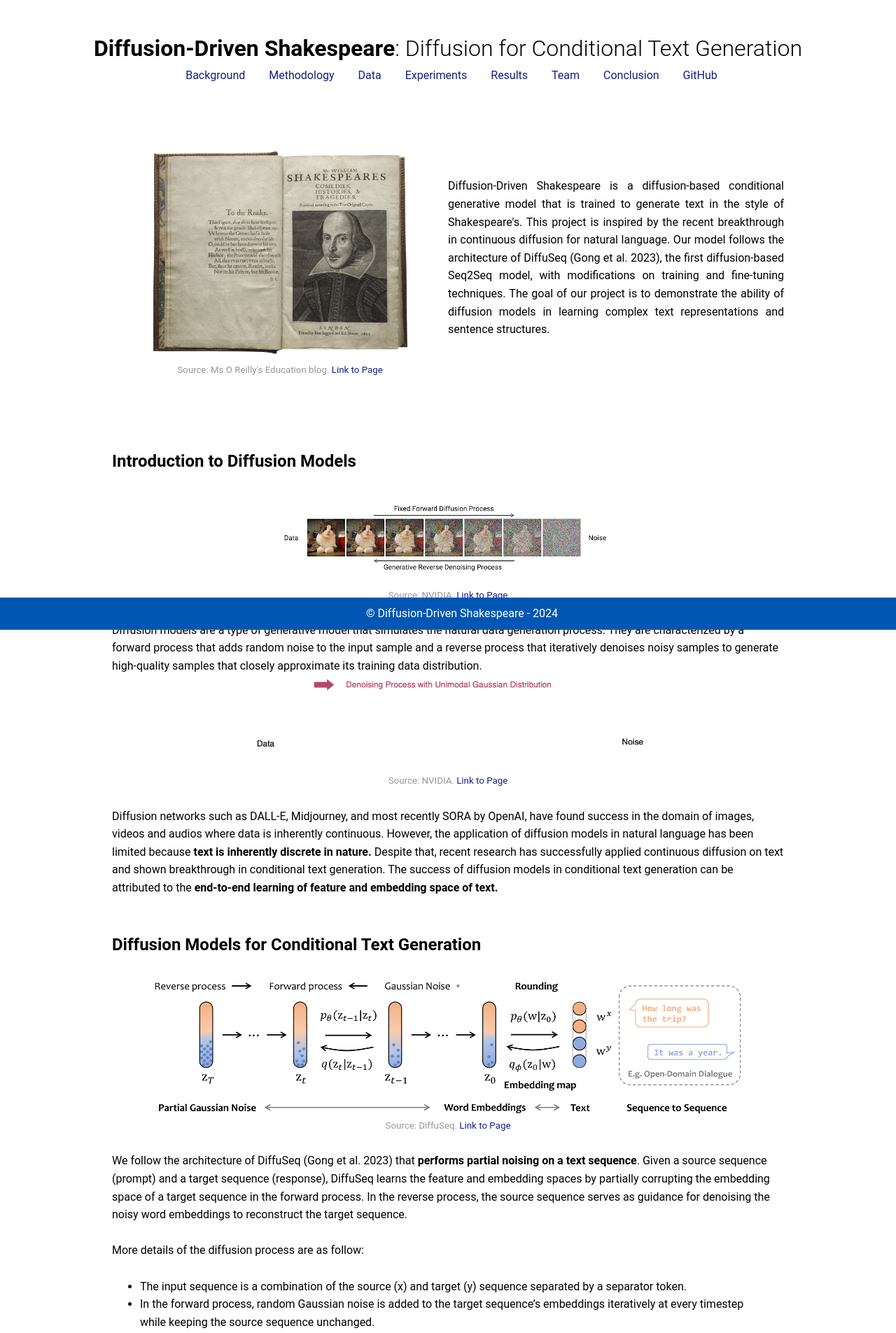
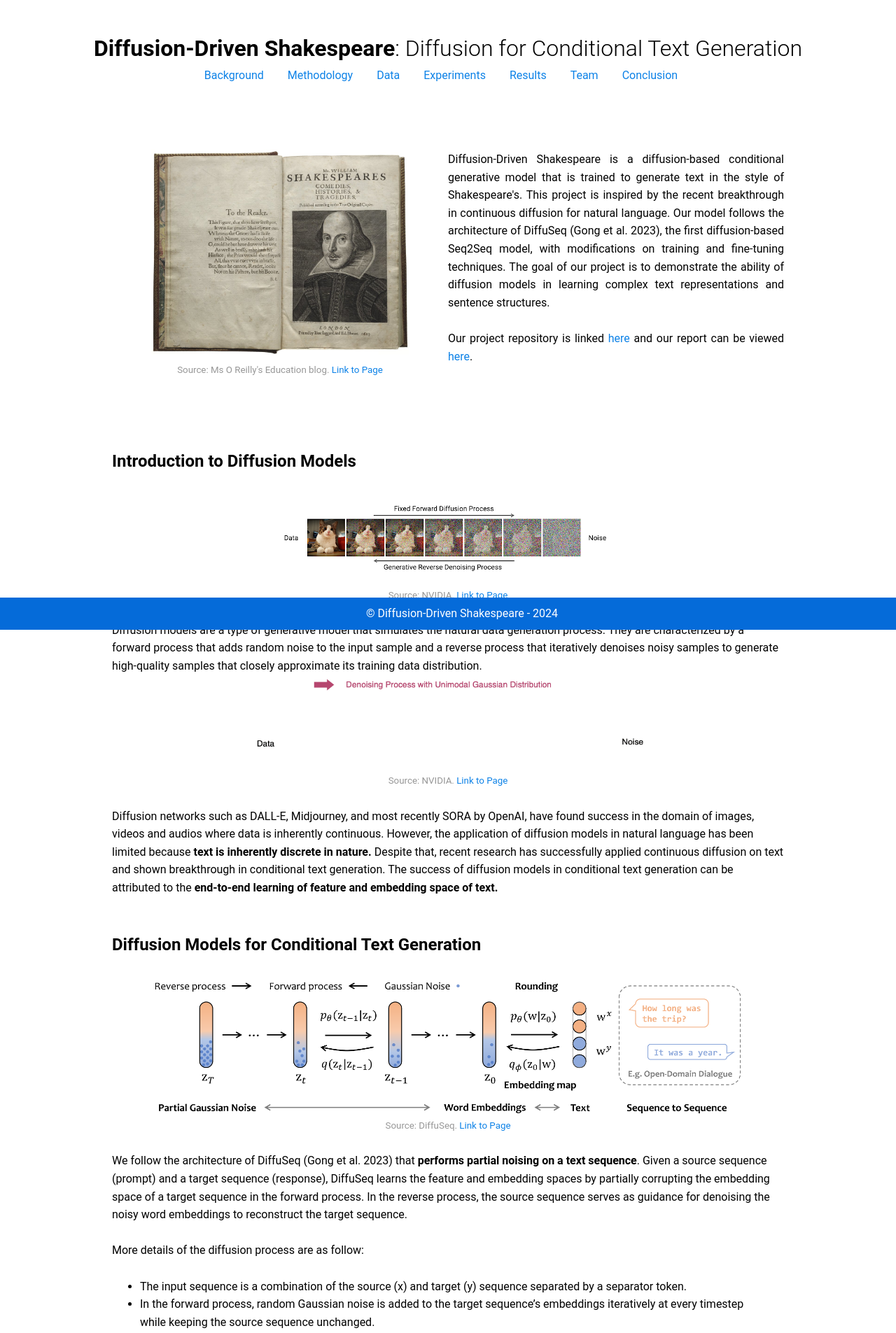
Before and after one commit to xianyingkong/diffusion-text-generation, a Jekyll site: the page built from docs/index.md, in a window 1280 px wide. Shown: the top 1905 px of the page at 70% size. Built offline with Jekyll 4.4.1, drawn with Linux system fonts in a browser that asks for light colours.

Commit message:
add report link

```diff
--- a/docs/_layouts/default.html
+++ b/docs/_layouts/default.html
@@ -19,7 +19,7 @@
             <li><a href="#results">Results</a></li>
             <li><a href="#team">Team</a></li>
             <li><a href="#findings">Conclusion</a></li>
-            <li><a href="https://github.com/xianyingkong/diffusion-text-generation" target="_blank">GitHub</a></li>
+            <li></li>
         </ul>
     </nav>
 </header>
@@ -43,6 +43,12 @@
             Our model follows the architecture of DiffuSeq (Gong et al. 2023), the first diffusion-based Seq2Seq model,
             with modifications on training and fine-tuning techniques. The goal of our project is to demonstrate
             the ability of diffusion models in learning complex text representations and sentence structures.
+
+            <br>
+            <br>
+
+            Our project repository is linked <a href="https://github.com/xianyingkong/diffusion-text-generation" target="_blank">here</a> and our report can
+            be viewed <a href="https://github.com/xianyingkong/artifact-directory-template/blob/main/report.pdf" target="_blank">here</a>.
         </div>
 
 
--- a/docs/assets/css/style.css
+++ b/docs/assets/css/style.css
@@ -87,7 +87,7 @@ main {
 }
 
 footer {
-    background-color: #0056b3;
+    background-color: hwb(211 2% 15%);
     color: #fff;
     padding: 10px 20px;
     position: fixed;
@@ -98,7 +98,7 @@ footer {
 
 /* Links */
 a {
-    color: hwb(232 7% 50%); /* White links */
+    color: hsl(208, 89%, 48%); /* White links */
     text-decoration: none; /* Remove underlines */
 }
 
```
